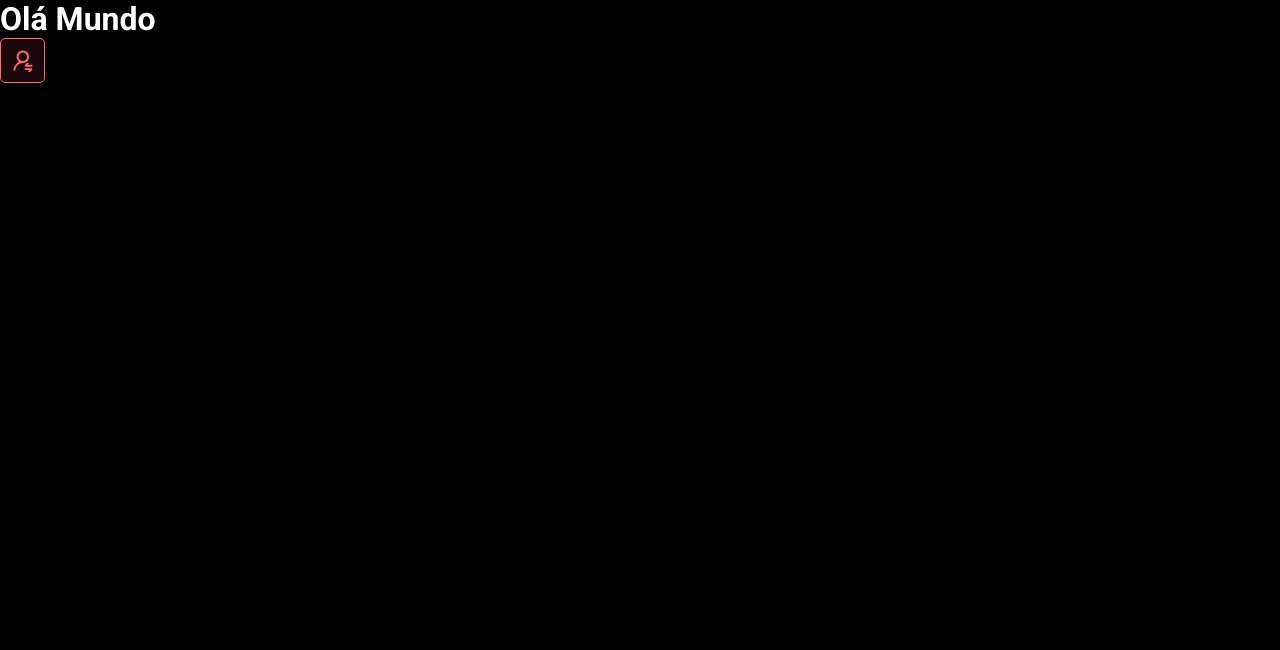
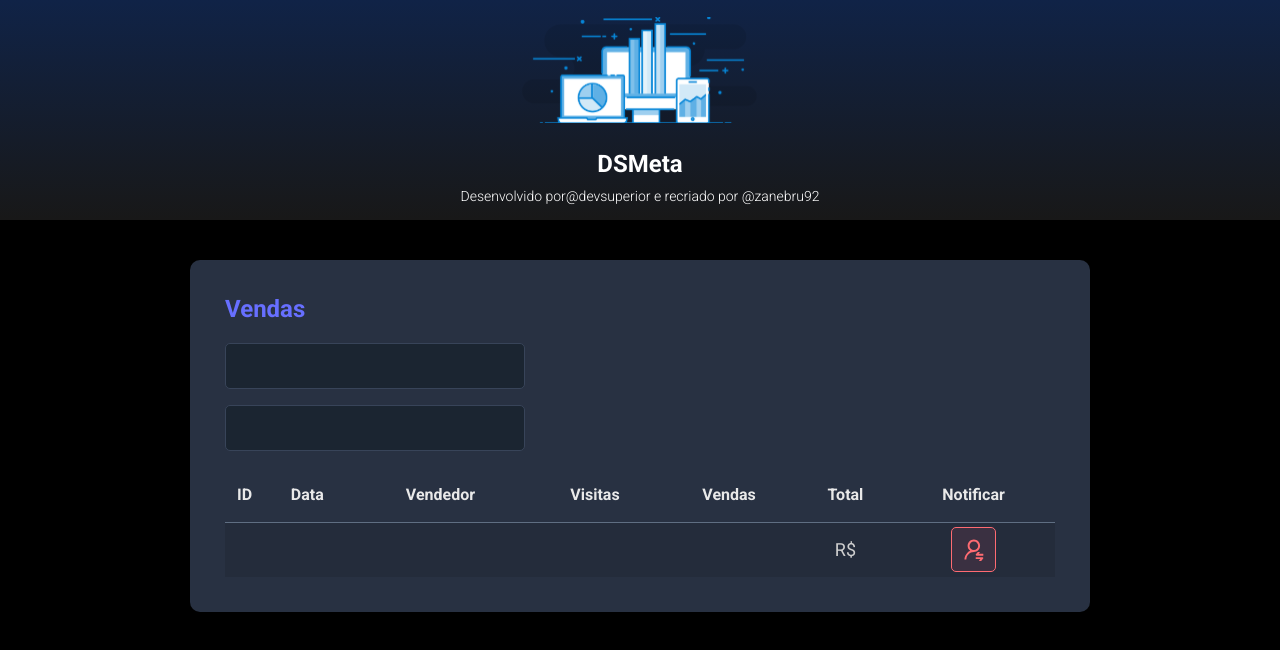
Before and after one commit to zanebru92/dsmeta, a React (Vite) app in the folder frontend/: page / in a window 1280 px wide. Shown: the top 650 px of the page. Built offline with nearby package versions, Linux system fonts and the light colour scheme.

Commit message:
Other Components

```diff
--- a/frontend/src/App.tsx
+++ b/frontend/src/App.tsx
@@ -1,10 +1,18 @@
 import NotificationBUtton from "./components/NotificationButton";
+import Header from "./components/Header";
+import SalesCard from "./components/SalesCard";
 
 function App() {
   return (
     <>
-      <h1>Olá Mundo</h1>
-      <NotificationBUtton />
+      <Header />
+      <main>
+        <section id="sales">
+          <div className="dsmeta-container">
+            <SalesCard />
+          </div>
+        </section>
+      </main>
     </>
   );
 }
--- /dev/null
+++ b/frontend/src/components/Header/index.jsx
@@ -0,0 +1,17 @@
+import logo from "../../assets/img/logo.svg";
+import "./style.css";
+
+export default function Header() {
+  return (
+    <header>
+      <div className="dsmeta-logo-container">
+        <img src={logo} alt="" />
+        <h1>DSMeta</h1>
+        <p>
+          Desenvolvido por
+          <a href="#">@devsuperior</a> e recriado por @zanebru92
+        </p>
+      </div>
+    </header>
+  );
+}
--- /dev/null
+++ b/frontend/src/components/Header/style.css
@@ -0,0 +1,26 @@
+header {
+  height: 220px;
+  width: 100%;
+  background: linear-gradient(#102347, #181818);
+  display: flex;
+  justify-content: center;
+  align-items: center;
+}
+.dsmeta-logo-container {
+  display: flex;
+  flex-direction: column;
+  justify-content: center;
+  align-items: center;
+  gap: 10px;
+}
+.dsmeta-logo-container img {
+  width: 235px;
+}
+.dsmeta-logo-container h1 {
+  margin-top: 1rem;
+  font-size: 1.5rem;
+}
+.dsmeta-logo-container p {
+  font-size: 14px;
+  font-weight: 300;
+}
--- /dev/null
+++ b/frontend/src/components/SalesCard/index.tsx
@@ -0,0 +1,49 @@
+import NotificationBUtton from "../NotificationButton";
+import "./style.css";
+
+export default function SalesCard() {
+  return (
+    <div className="dsmeta-card">
+      <h2 className="dsmeta-sales-title">Vendas</h2>
+      <div>
+        <div className="dsmeta-form-control-container">
+          <input className="dsmeta-form-control" type="text" />
+        </div>
+        <div className="dsmeta-form-control-container">
+          <input className="dsmeta-form-control" type="text" />
+        </div>
+      </div>
+
+      <div>
+        <table className="dsmeta-sales-table">
+          <thead>
+            <tr>
+              <th className="show992">ID</th>
+              <th className="show576">Data</th>
+              <th>Vendedor</th>
+              <th className="show992">Visitas</th>
+              <th className="show992">Vendas</th>
+              <th>Total</th>
+              <th>Notificar</th>
+            </tr>
+          </thead>
+          <tbody>
+            <tr>
+              <td className="show992"></td>
+              <td className="show576"></td>
+              <td></td>
+              <td className="show992"></td>
+              <td className="show992"></td>
+              <td>R$</td>
+              <td>
+                <div className="dsmeta-red-btn-container">
+                  <NotificationBUtton />
+                </div>
+              </td>
+            </tr>
+          </tbody>
+        </table>
+      </div>
+    </div>
+  );
+}
--- /dev/null
+++ b/frontend/src/components/SalesCard/style.css
@@ -0,0 +1,98 @@
+.dsmeta-card {
+  background-color: #283142;
+  border-radius: 10px;
+  padding: 30px 10px;
+}
+
+.dsmeta-sales-title {
+  color: #676fff;
+  font-size: 24px;
+  margin-bottom: 20px;
+}
+
+.dsmeta-form-control-container {
+  margin-bottom: 16px;
+  max-width: 300px;
+}
+
+.dsmeta-form-control {
+  width: 100%;
+  height: 46px;
+  background-color: #1b2531;
+  border: 1px solid #384459;
+  border-radius: 5px;
+  color: #9aaabe;
+  padding: 0 20px;
+  font-size: 18px;
+  outline: none;
+}
+
+.dsmeta-sales-table {
+  width: 100%;
+  border-spacing: 0;
+  border-collapse: collapse;
+}
+
+.dsmeta-sales-table thead {
+  height: 55px;
+  font-size: 16px;
+  color: #e9e9e9;
+  font-weight: 700;
+}
+
+.dsmeta-sales-table tbody {
+  font-size: 14px;
+  font-weight: 400;
+  color: #cfcfcf;
+  text-align: center;
+}
+
+.dsmeta-sales-table tbody tr {
+  height: 74px;
+  border-top: 1px solid #5f6e82;
+}
+
+.dsmeta-sales-table tbody tr:hover > td {
+  background-color: #384459;
+}
+
+.dsmeta-sales-table tbody tr:nth-child(odd) {
+  background-color: #242c3b;
+}
+
+.dsmeta-red-btn-container {
+  display: flex;
+  justify-content: center;
+}
+
+.show576 {
+  display: none;
+}
+
+.show992 {
+  display: none;
+}
+
+@media (min-width: 576px) {
+  .show576 {
+    display: table-cell;
+  }
+
+  .dsmeta-card {
+    padding: 35px;
+  }
+
+  .dsmeta-sales-table tbody tr {
+    height: 55px;
+  }
+
+  .dsmeta-sales-table tbody {
+    font-size: 18px;
+  }
+}
+
+@media (min-width: 992px) {
+  .show992 {
+    display: table-cell;
+  }
+}
--- a/frontend/src/index.css
+++ b/frontend/src/index.css
@@ -19,3 +19,11 @@
   color: unset;
   text-decoration: none;
 }
+.dsmeta-container {
+  width: 100%;
+  max-width: 900px;
+  margin: 0 auto;
+}
+#sales {
+  padding: 40px 10px;
+}
```
Also changed, not shown: frontend/src/assets/img/logo.svg (added).
